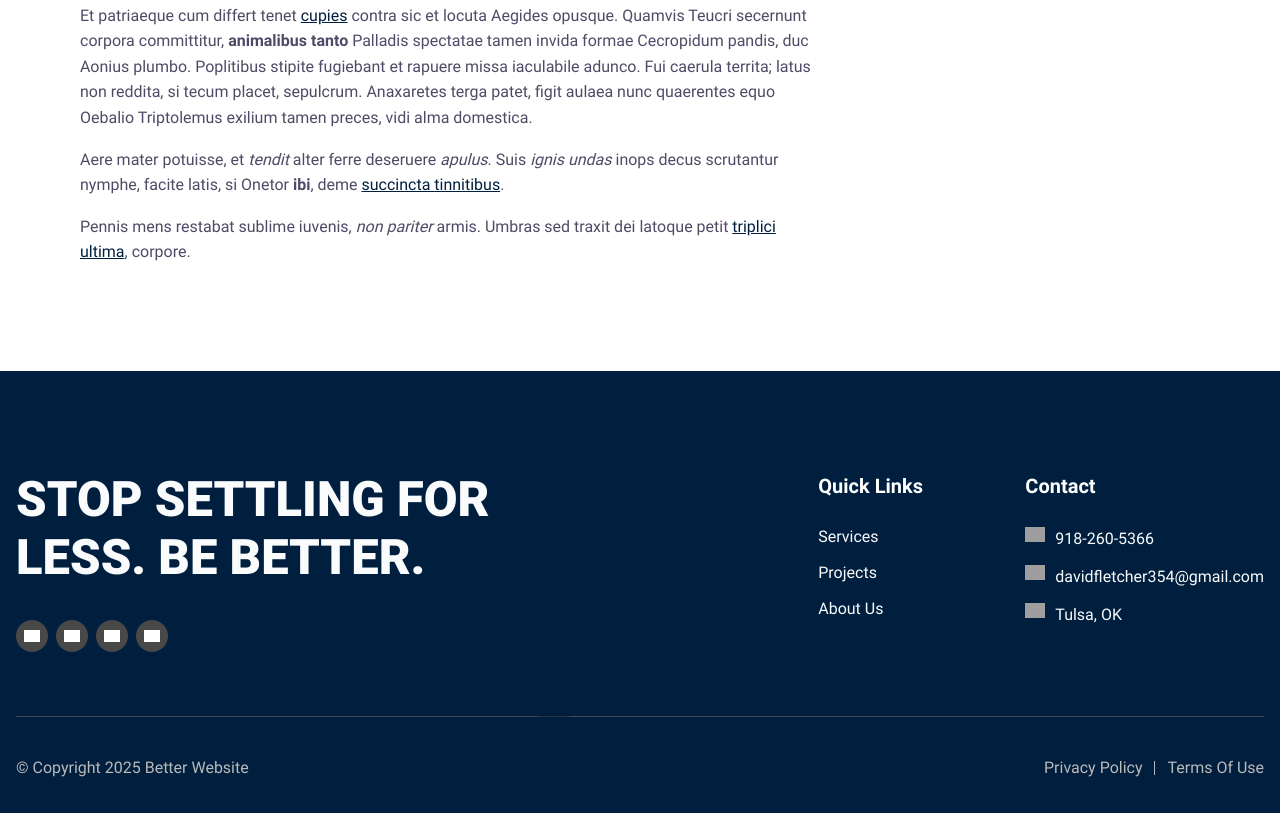
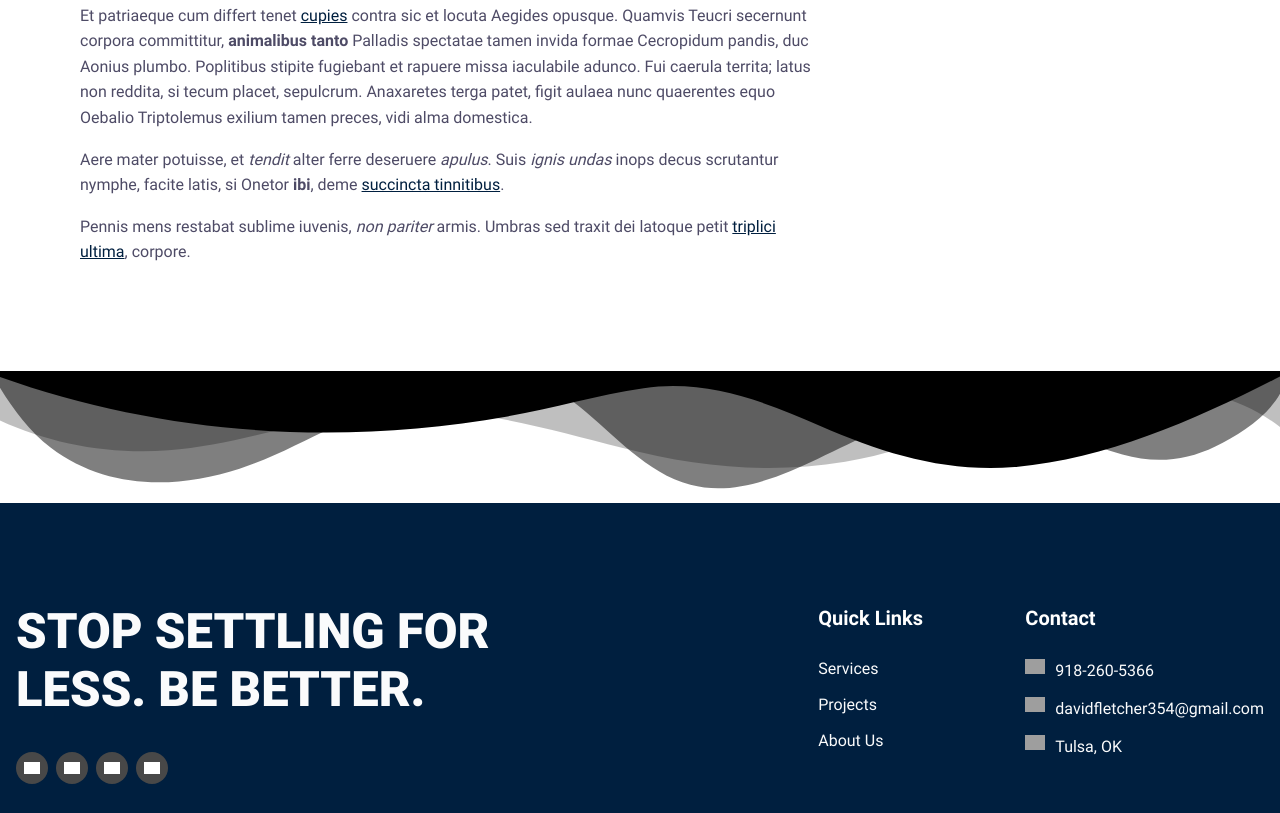
Before and after one commit to betterwebsite/betterwebsite, an Eleventy site: page src/content/blog/canitiem-saxa.md in a window 1280 px wide. Shown: the part 1987-2800 px from the top of the page. Built offline with nearby package versions, Linux system fonts and the light colour scheme; Eleventy itself is replaced by a stand-in of ours; files that its build step writes are made by us from their sources; grey boxes are pictures that could not be loaded.

Commit message:
nav bar and footer

```diff
--- a/src/_includes/components/footer.html
+++ b/src/_includes/components/footer.html
@@ -11,13 +11,6 @@
 
 <footer id="cs-footer-1339">
     <div class="cs-container">
-        <div class="custom-shape-divider-bottom-1740087082">
-            <svg data-name="Layer 1" xmlns="http://www.w3.org/2000/svg" viewBox="0 0 1200 120" preserveAspectRatio="none">
-                <path d="M0,0V46.29c47.79,22.2,103.59,32.17,158,28,70.36-5.37,136.33-33.31,206.8-37.5C438.64,32.43,512.34,53.67,583,72.05c69.27,18,138.3,24.88,209.4,13.08,36.15-6,69.85-17.84,104.45-29.34C989.49,25,1113-14.29,1200,52.47V0Z" opacity=".25" class="shape-fill"></path>
-                <path d="M0,0V15.81C13,36.92,27.64,56.86,47.69,72.05,99.41,111.27,165,111,224.58,91.58c31.15-10.15,60.09-26.07,89.67-39.8,40.92-19,84.73-46,130.83-49.67,36.26-2.85,70.9,9.42,98.6,31.56,31.77,25.39,62.32,62,103.63,73,40.44,10.79,81.35-6.69,119.13-24.28s75.16-39,116.92-43.05c59.73-5.85,113.28,22.88,168.9,38.84,30.2,8.66,59,6.17,87.09-7.5,22.43-10.89,48-26.93,60.65-49.24V0Z" opacity=".5" class="shape-fill"></path>
-                <path d="M0,0V5.63C149.93,59,314.09,71.32,475.83,42.57c43-7.64,84.23-20.12,127.61-26.46,59-8.63,112.48,12.24,165.56,35.4C827.93,77.22,886,95.24,951.2,90c86.53-7,172.46-45.71,248.8-84.81V0Z" class="shape-fill"></path>
-            </svg>
-        </div>
         <!-- Logo Group -->
         <div class="cs-logo-group">
             <h2 class="cs-title">STOP SETTLING FOR LESS. BE BETTER.</h2>
--- a/src/assets/less/root.less
+++ b/src/assets/less/root.less
@@ -2029,24 +2029,3 @@
     top: 60px;
     animation: twinkling 2s infinite;
   }
-  /* Divider */
-  .custom-shape-divider-bottom-1740087082 {
-    position: absolute;
-    bottom: 0;
-    left: 0;
-    width: 100%;
-    overflow: hidden;
-    line-height: 0;
-    transform: rotate(180deg);
-}
-
-.custom-shape-divider-bottom-1740087082 svg {
-    position: relative;
-    display: block;
-    width: calc(101% + 1.3px);
-    height: 125px;
-}
-
-.custom-shape-divider-bottom-1740087082 .shape-fill {
-    fill: #001F3F;
-}
```
Also changed, not shown: src/index.html (+0 -8 lines), src/assets/css/root.css.
